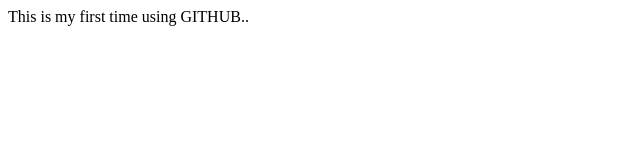
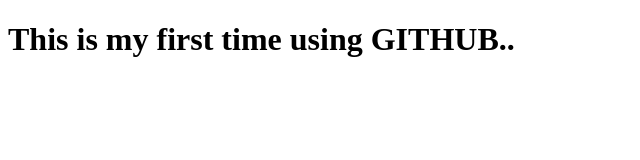
Before and after one commit to himanshiaggarwal123/himanshiaggarwal123.github.io, a plain HTML site: page index.html in a window 1280 px wide. Shown: the whole page, without its empty margins (0-640 px from the left). Drawn offline with Linux system fonts and the light colour scheme.

Commit message:
header tag

```diff
--- a/index.html
+++ b/index.html
@@ -1,6 +1,7 @@
+<!DOCTYPE html>
 <html>
 <head><title>Workshop</title></head>
 <body>
-This is my first time using GITHUB..
+<h1>This is my first time using GITHUB..</h1>
 </body>
 </html>
```
